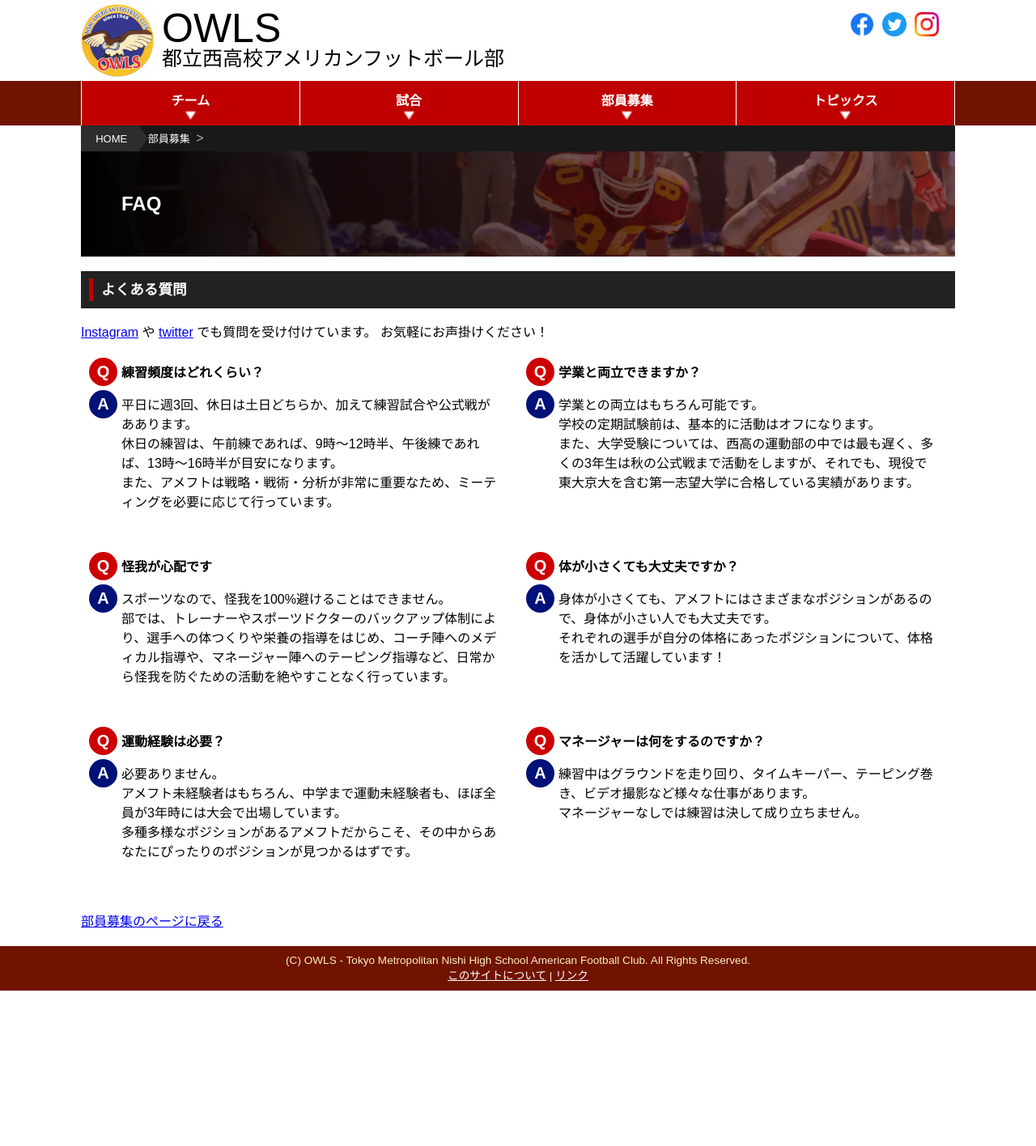
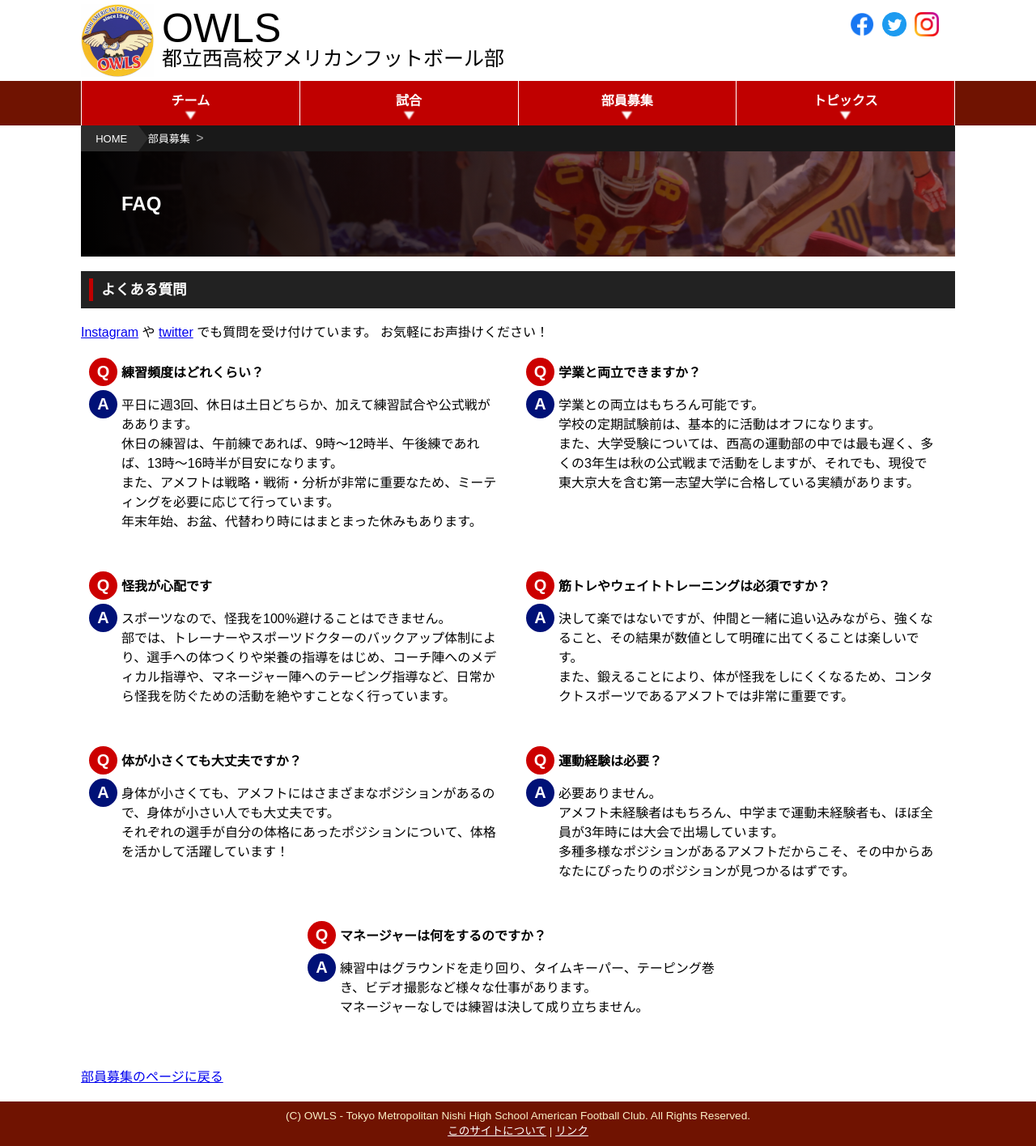
Before and after one commit to numa72/nishi-owls, a Jekyll site: the page built from recruiting/faq.html, in a window 1280 px wide. Shown: the whole page at 81% size. Built offline with Jekyll 4.4.1, drawn with Linux system fonts in a browser that asks for light colours; some web fonts are replaced; before the commit the page ends 1224 px from its top, so only the background shows below that.

Commit message:
more update on recruiting faq

```diff
--- a/recruiting/faq.html
+++ b/recruiting/faq.html
@@ -20,7 +20,8 @@ title: FAQ
         <p>
             平日に週3回、休日は土日どちらか、加えて練習試合や公式戦がああります。<br />
             休日の練習は、午前練であれば、9時〜12時半、午後練であれば、13時〜16時半が目安になります。<br />
-            また、アメフトは戦略・戦術・分析が非常に重要なため、ミーティングを必要に応じて行っています。
+            また、アメフトは戦略・戦術・分析が非常に重要なため、ミーティングを必要に応じて行っています。<br />
+            年末年始、お盆、代替わり時にはまとまった休みもあります。
         </p>
     </div>
 
@@ -38,6 +39,14 @@ title: FAQ
         <p>
             スポーツなので、怪我を100%避けることはできません。<br />
             部では、トレーナーやスポーツドクターのバックアップ体制により、選手への体つくりや栄養の指導をはじめ、コーチ陣へのメディカル指導や、マネージャー陣へのテーピング指導など、日常から怪我を防ぐための活動を絶やすことなく行っています。
+        </p>
+    </div>
+
+    <div class="faq-box">
+        <h3>筋トレやウェイトトレーニングは必須ですか？</h3>
+        <p>
+            決して楽ではないですが、仲間と一緒に追い込みながら、強くなること、その結果が数値として明確に出てくることは楽しいです。<br>
+            また、鍛えることにより、体が怪我をしにくくなるため、コンタクトスポーツであるアメフトでは非常に重要です。
         </p>
     </div>
 
```
